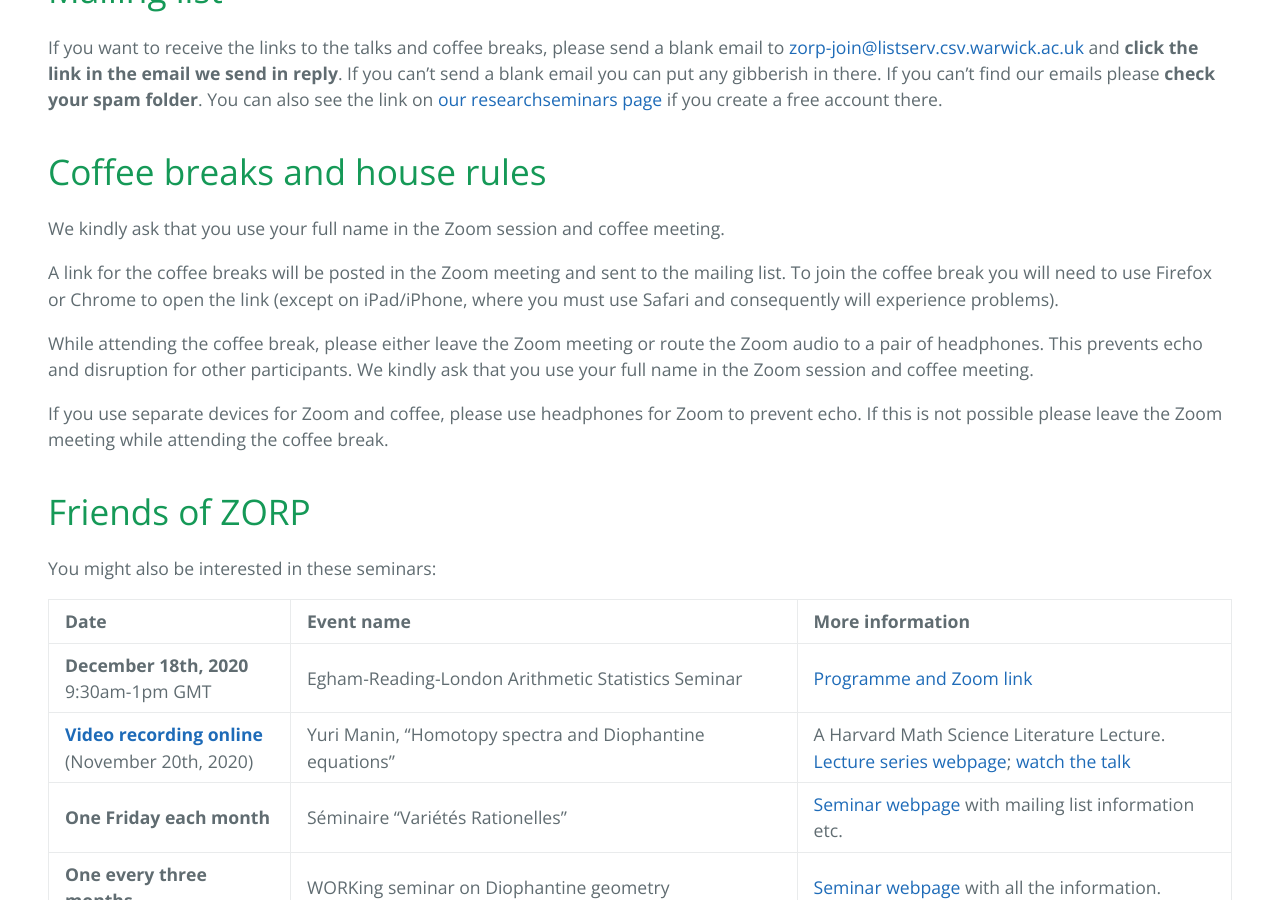
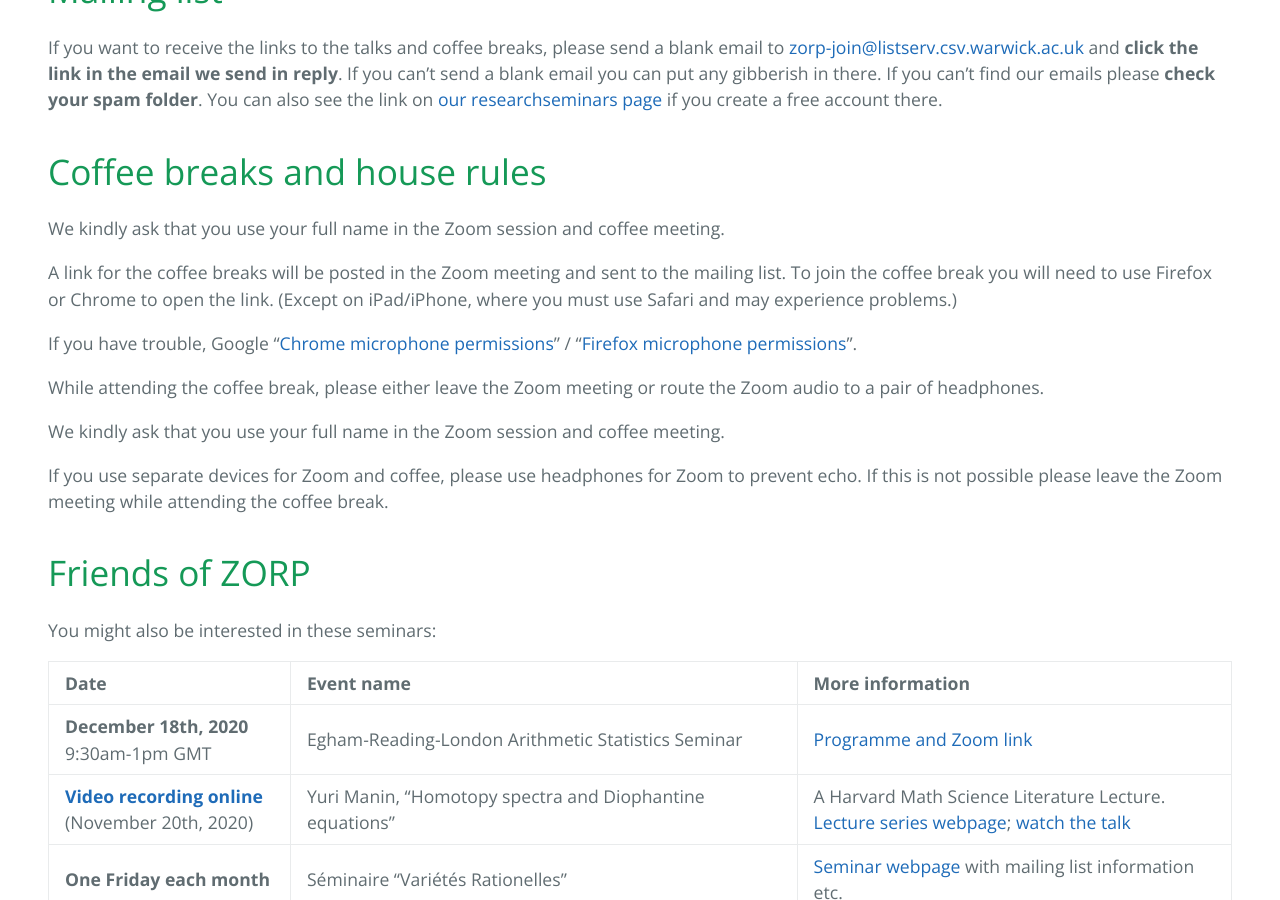
Before and after one commit to zoom-on-rational-points/zoom-on-rational-points.github.io, a Jekyll site: the page built from index.md, in a window 1280 px wide and 900 px high, scrolled down 1695 px. Built offline with Jekyll 4.4.1, drawn with Linux system fonts in a browser that asks for light colours; our own code applies the rules of GitHub Pages for plain Markdown files.

Commit message:
Update index.md

```diff
--- a/index.md
+++ b/index.md
@@ -27,9 +27,14 @@
 
 We kindly ask that you use your full name in the Zoom session and coffee meeting.
 
-A link for the coffee breaks will be posted in the Zoom meeting and sent to the mailing list. To join the coffee break you will need to use Firefox or Chrome to open the link (except on iPad/iPhone, where you must use Safari and consequently will experience problems).
+A link for the coffee breaks will be posted in the Zoom meeting and sent to the mailing list. To join the coffee break you will need to use Firefox or Chrome to open the link. (Except on iPad/iPhone, where you must use Safari and may experience problems.)
 
-While attending the coffee break, please either leave the Zoom meeting or route the Zoom audio to a pair of headphones. This prevents echo and disruption for other participants. We kindly ask that you use your full name in the Zoom session and coffee meeting.
+If you have trouble, Google "<a href="https://support.google.com/chrome/answer/2693767">Chrome microphone permissions</a>" / "<a href="https://support.mozilla.org/en-US/kb/how-manage-your-camera-and-microphone-permissions#w_changing-microphone-permissions">Firefox microphone permissions</a>".
+
+While attending the coffee break, please either leave the Zoom meeting or route the Zoom audio to a pair of headphones.
+
+We kindly ask that you use your full name in the Zoom session and coffee meeting.
+
 
 If you use separate devices for Zoom and coffee, please use headphones for Zoom to prevent echo. If this is not possible please leave the Zoom meeting while attending the coffee break.
 
```
